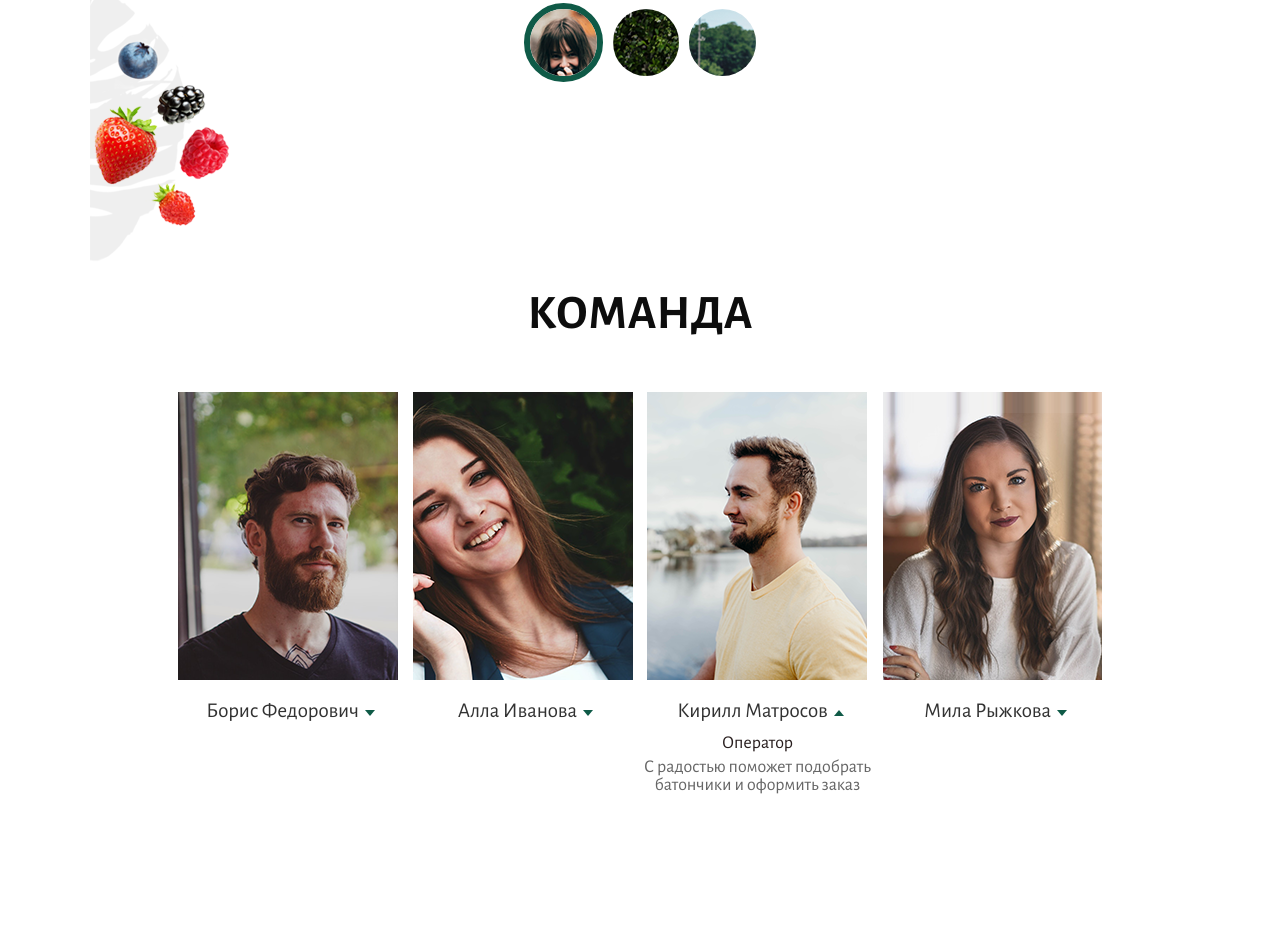
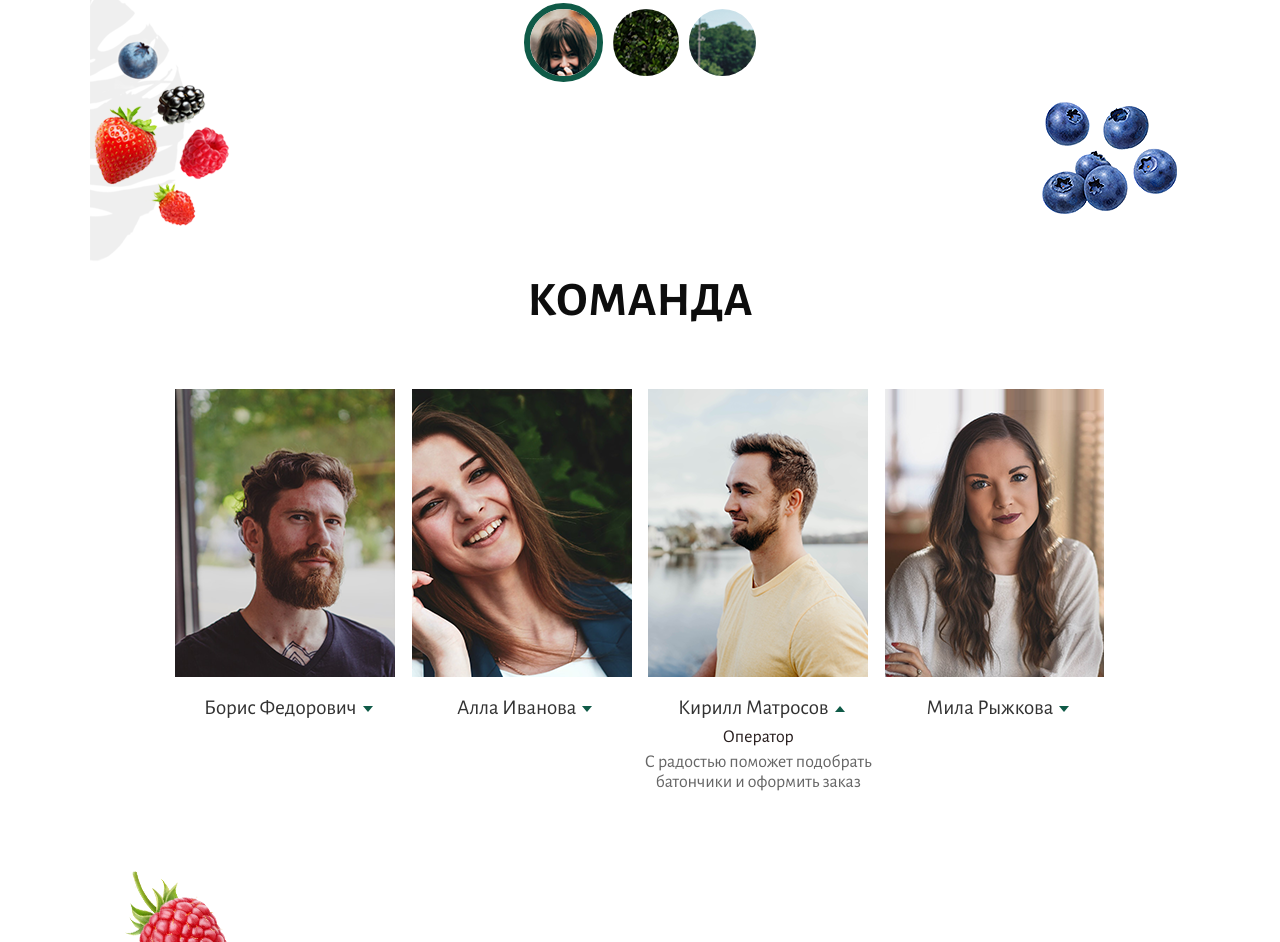
Before and after one commit to peterlavrov/web_beginners, a plain HTML site: page index.html in a window 1280 px wide. Shown: the part 2258-3200 px from the top of the page. Drawn offline with Linux system fonts and the light colour scheme.

Commit message:
завершение стилизации блока команда

```diff
--- a/css/team.scss
+++ b/css/team.scss
@@ -1,6 +1,7 @@
 .team {
   &__container {
     display: flex;
+    position: relative;
     align-items: center;
     height: 100vh;
     min-height: 650px;
@@ -10,10 +11,29 @@
     display: flex;
     flex-direction: column;
     align-items: center;
-    justify-content: flex-start;
-    // height: 100%;
-    width: 85.45%;
-    margin: 0 auto;
+    justify-content: space-between;
+    padding: 0 7% 7%;
+    width: 100%;
+
+    &:before {
+      content: "";
+      position: absolute;
+      background: url(../img/raspberry.png);
+      width: 104px;
+      height: 114px;
+      bottom: -43px;
+      left: 35px;
+    }
+
+    &:after {
+      content: "";
+      position: absolute;
+      background: url(../img/blueberries.png);
+      width: 135px;
+      height: 112px;
+      top: -40px;
+      right: 13px;
+    }
   }
 
   &__list {
@@ -21,11 +41,12 @@
     flex: row wrap;
     align-items: flex-start;
     justify-content: space-between;
+    width: 100%;
   }
 
   &__title {
     @include title;
-    margin-bottom: 54px;
+    margin-bottom: 64px;
   }
 
   &__item {
@@ -43,6 +64,9 @@
   }
 
   &__member {
+    position: relative;
+    width: 100%;
+
     &-name {
       display: flex;
       align-items: center;
@@ -68,10 +92,20 @@
       }
     }
 
+    &-about {
+      display: none;
+      position: absolute;
+      top: 31px;
+    }
 
+    &--active {
+      .team__member-about {
+        display: block;
+      }
+    }
 
     &-position {
-      display: none;
+      // display: none;
       font-family: 'alegreya';
       font-size: 18px;
       font-weight: 400;
@@ -80,12 +114,13 @@
     }
 
     &-desc {
-      display: none;
+      // display: none;
       font-family: 'alegreya';
       font-size: 18px;
       font-weight: 300;
       color: $gray;
       margin: 0;
+      line-height: 1.15;
     }
 
     &--active {
@@ -94,11 +129,6 @@
         border-bottom-width: 6px;
         border-top-width: 0px;
       }
-
-      .team__member-position,
-      .team__member-desc {
-        display: block;
-      }
     }
   }
 }
--- a/index.html
+++ b/index.html
@@ -213,12 +213,14 @@
                 <div class="team__member-name">
                   Борис Федорович
                 </div>
+                <div class="team__member-about">
                   <h4 class="team__member-position">
                     Оператор
                   </h4>
                   <p class="team__member-desc">
                     С радостью поможет подобрать батончики и оформить заказ
                   </p>
+                </div>
               </div>
             </li>
             <li class="team__item">
@@ -227,12 +229,14 @@
                 <div class="team__member-name">
                   Алла Иванова
                 </div>
+                <div class="team__member-about">
                   <h4 class="team__member-position">
                     Оператор
                   </h4>
                   <p class="team__member-desc">
                     С радостью поможет подобрать батончики и оформить заказ
                   </p>
+                </div>
               </div>
             </li>
             <li class="team__item">
@@ -241,12 +245,14 @@
                 <div class="team__member-name">
                   Кирилл Матросов
                 </div>
+                <div class="team__member-about">
                   <h4 class="team__member-position">
                     Оператор
                   </h4>
                   <p class="team__member-desc">
                     С радостью поможет подобрать батончики и оформить заказ
                   </p>
+                </div>
               </div>
             </li>
             <li class="team__item">
@@ -255,12 +261,14 @@
                 <div class="team__member-name">
                   Мила Рыжкова
                 </div>
+                <div class="team__member-about">
                   <h4 class="team__member-position">
                     Оператор
                   </h4>
                   <p class="team__member-desc">
                     С радостью поможет подобрать батончики и оформить заказ
                   </p>
+                </div>
               </div>
             </li>
           </ul>
```
Also changed, not shown: css/index.css, img/blueberries.png (added), img/raspberry.png (added). Lines whose indentation alone changed are shown as unchanged.
